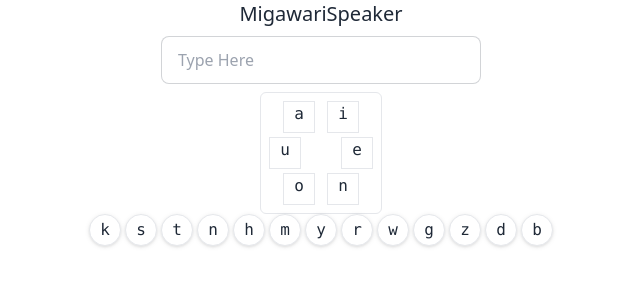
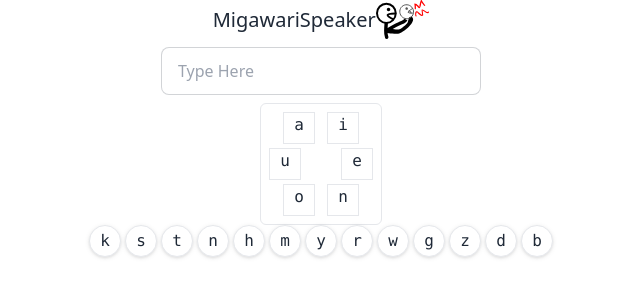
Before and after one commit to nakasyou/migawari-speaker, a website built with Vite: page index.html in a window 1280 px wide. Shown: the whole page, without its empty margins (319-959 px from the left). Built offline with nearby package versions, Linux system fonts and the light colour scheme.

Commit message:
Update index.html

```diff
--- a/index.html
+++ b/index.html
@@ -15,7 +15,12 @@
   <body>
     <div>
       <div class="text-center">
-        <div class="text-xl">MigawariSpeaker</div>
+        <div class="text-xl flex justify-center items-center">
+          <div>MigawariSpeaker</div>
+          <div>
+            <img src="/logo.svg" />
+          </div>
+        </div>
         <div class="my-2">
           <input id="speak-text" class="input input-bordered w-full max-w-xs" placeholder="Type Here">
         </div>
```
